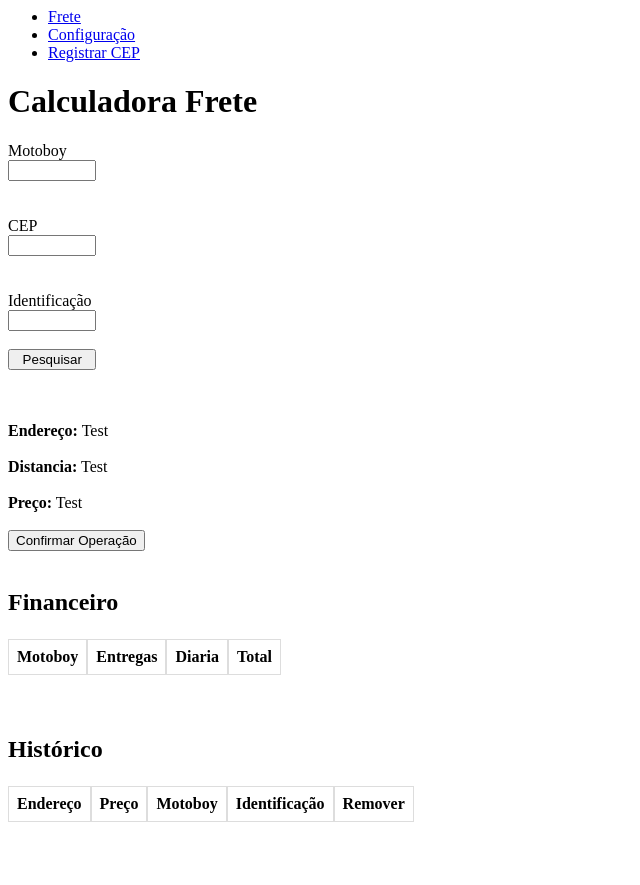
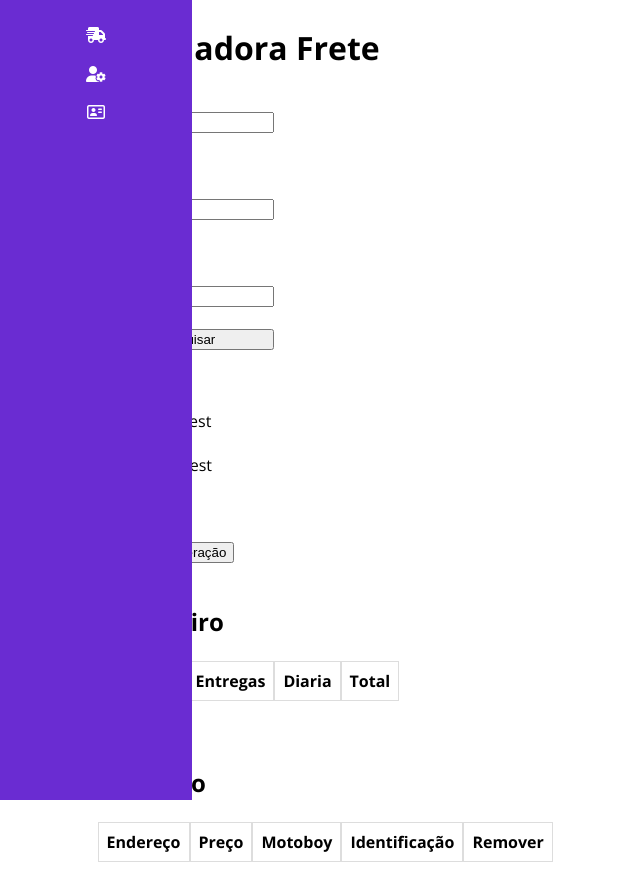
Before and after one commit to httpDerpyy/cepsoftware-public, a website: page public/index.html in a window 1280 px wide. Shown: the whole page, without its empty margins (0-640 px from the left). Before the commit the page ends 845 px from the top, so only its background shows below. Drawn offline with nearby package versions, Linux system fonts and the light colour scheme; no server answers.

Commit message:
css upgrade

```diff
--- a/public/index.html
+++ b/public/index.html
@@ -6,6 +6,10 @@
     <meta http-equiv="X-UA-Compatible" content="IE=edge">
     <meta name="viewport" content="width=device-width, initial-scale=1.0">
     <title>CEP Software</title>
+
+    <script src="https://kit.fontawesome.com/cf6edd6e1e.js" crossorigin="anonymous"></script>
+    <link href="https://fonts.googleapis.com/css?family=Open+Sans:300,400,700&display=swap" rel="stylesheet" />
+    <link href="./navbar.css" rel='stylesheet'>
 
     <style>
         table {
@@ -30,15 +34,33 @@
 
 <body>
 
-    <ul>
-        <li><a href='http://187.182.179.245:25565/'>Frete</a></li>
-        <li> <a href='http://187.182.179.245:25565/config'>Configuração</a></li>
-        <li> <a href='http://187.182.179.245:25565/registro'>Registrar CEP</a></li>
+    <!-- Sidebar -->
+    <nav id='side-bar' class='no-print'>
+        <ul id='side-bar-list'>
+
+            <li class='side-bar-item'>
+                <a href='http://187.182.179.245:25565/' class='side-bar-link'> <i
+                        class="fas fa-shipping-fast side-icon"> </i> <span class='link-text-display'>Frete</span> </a>
+            </li>
+
+            <li class='side-bar-item'>
+                <a href='http://187.182.179.245:25565/config' class='side-bar-link'> <i
+                        class="fas fa-user-cog side-icon"></i> <span class='link-text-display'>Configurações</span> </a>
+            </li>
+
+            <li class='side-bar-item'>
+                <a href='http://187.182.179.245:25565/registro' class='side-bar-link'> <i
+                        class="far fa-address-card side-icon"></i> <span class='link-text-display'>Registrar CEP</span>
+                </a>
+            </li>
+
         </ul>
+    </nav>
 
-    <h1>Calculadora Frete</h1>
+    <div class='page-body'>
+        <h1 class='no-print'>Calculadora Frete</h1>
 
-    <form style='display: flex; flex-direction: column; margin-right: 93%;'>
+        <form class='no-print' style='display: flex; flex-direction: column; margin-right: 85%;'>
 
             <label>Motoboy</label>
             <input type='text' id='inputMotoboy'>
@@ -115,6 +137,8 @@
 
         </table>
 
+    </div>
+
     <script defer>
 
         // Feedback
@@ -135,7 +159,7 @@
                 data_motoboys = data.Motoboys
 
                 data_motoboys.forEach(element => {
-                let entry = dataFinanceira[element.Nome] || { entregas: 0, valor: Number(element.Diaria) } ; dataFinanceira[element.Nome] = entry ;
+                    let entry = dataFinanceira[element.Nome] || { entregas: 0, valor: Number(element.Diaria) }; dataFinanceira[element.Nome] = entry;
                     entry.Diaria = Number(element.Diaria)
                 });
 
--- /dev/null
+++ b/public/navbar.css
@@ -0,0 +1,105 @@
+:root {
+    font-family: "Open Sans";
+    --navbar-size: 15vw;
+    --navbar-close-size: 6vw;
+}
+
+@media print {
+    .no-print {
+        display: none;
+        margin-left: 0;
+        margin-top: 0;
+        top: 0;
+        left: 0;
+    }
+    form {
+        display: none;
+    }
+    h2 {
+        display: none;
+    }
+    label {
+        display: none;
+    }
+    input {
+        display: none;
+    }
+    b {
+        display: none;
+    }
+    br {
+        display: none;
+    }
+}
+
+.page-body {
+
+    margin-left: 7vw;
+    margin-top: 2vw;
+}
+
+#side-bar {
+
+    background-color: #6a2cd2;
+
+    width: var(--navbar-close-size);
+    height: 100vh;
+
+    position: fixed;
+
+    top: 0;
+    left: 0;
+
+    transition: .25s;
+
+}
+
+#side-bar:hover {
+    width: var(--navbar-size);
+}
+
+#side-bar-list {
+
+    display: flex;
+    justify-content: center;
+    flex-direction: column;
+    align-items: center;
+    padding: 0;
+    list-style: none;
+
+}
+
+.side-bar-link {
+
+    display: flex;
+    align-items: center;
+    justify-content: center;
+    flex-direction: row;
+
+    height: 3vw;
+    width: var(--navbar-close-size);
+
+    text-decoration: none;
+
+    color: white;
+
+    transition: .25s;
+
+}
+
+.side-bar-link:hover {
+    background-color: #51308a;
+    width: var(--navbar-size);
+}
+
+.side-bar-link:hover .side-icon {
+    display: none;
+}
+
+.side-bar-link:hover .link-text-display {
+    display: block;
+}
+
+.link-text-display {
+    display: none;
+}
```
Also changed, not shown: public/configuração.html (+37 -6 lines), public/registro.html (+37 -5 lines). Lines whose indentation alone changed are shown as unchanged.
